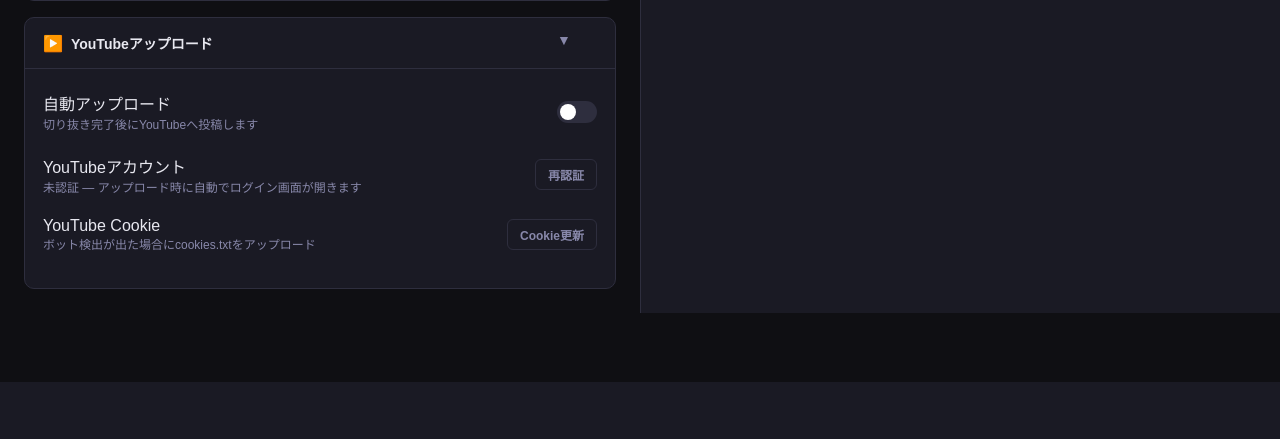
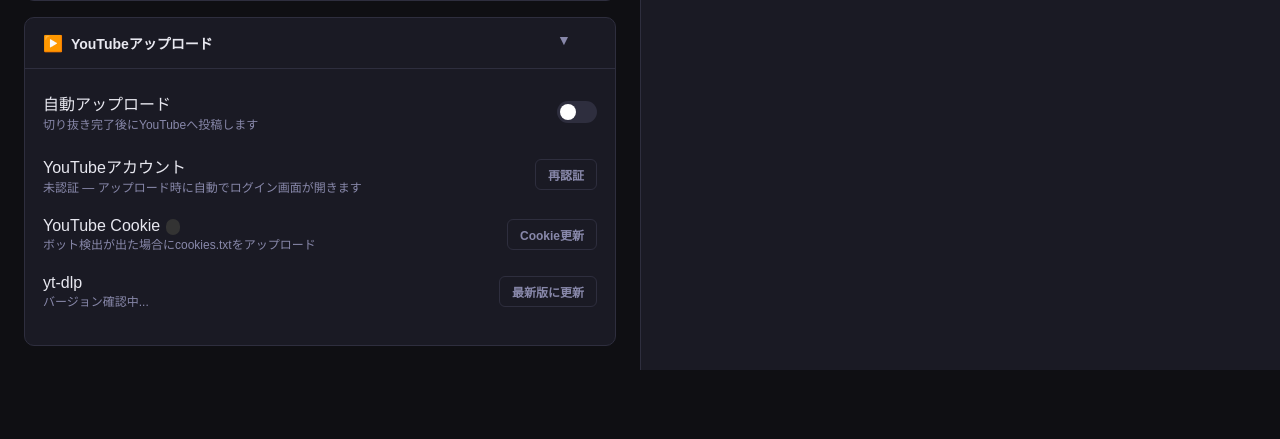
Before and after one commit to morip1119-lab/auto-youtube-kirinuki, a FastAPI app: page / in a window 1280 px wide. Shown: the part 1386-1825 px from the top of the page. Before the commit the page ends 1768 px from the top, so only its background shows below. Run offline with FastAPI, Linux system fonts and the light colour scheme; some libraries are stand-ins or nearby versions.

Commit message:
Cookie .env永続化 + WebUIからyt-dlp更新ボタン追加
Made-with: Cursor

```diff
--- a/api/server.py
+++ b/api/server.py
@@ -357,13 +357,52 @@ async def get_youtube_token_status():
 
 @app.post("/api/cookies/upload")
 async def upload_cookies(file: UploadFile = File(...)):
-    """cookies.txt をアップロードして YOUTUBE_COOKIES_FILE に保存する"""
-    cookie_path = Path(os.environ.get("YOUTUBE_COOKIES_FILE", "youtube_cookies.txt"))
+    """cookies.txt をアップロードして YOUTUBE_COOKIES_FILE に保存し .env にも書き込む"""
+    # 常に固定パスに保存（再起動後も有効）
+    cookie_path = Path("/opt/kirinuki/youtube_cookies.txt")
+    if not cookie_path.parent.exists():
+        # ローカル開発環境のフォールバック
+        cookie_path = Path("youtube_cookies.txt").resolve()
     cookie_path.parent.mkdir(parents=True, exist_ok=True)
     content = await file.read()
     cookie_path.write_bytes(content)
     os.environ["YOUTUBE_COOKIES_FILE"] = str(cookie_path)
-    return {"path": str(cookie_path), "size": len(content)}
+
+    # .env ファイルにも書き込んで再起動後も有効にする
+    env_path = Path(".env")
+    if env_path.exists():
+        text = env_path.read_text(encoding="utf-8")
+        key = "YOUTUBE_COOKIES_FILE"
+        new_line = f'{key}={cookie_path}'
+        if key in text:
+            import re
+            text = re.sub(rf'^{key}=.*$', new_line, text, flags=re.MULTILINE)
+        else:
+            text = text.rstrip() + f'\n{new_line}\n'
+        env_path.write_text(text, encoding="utf-8")
+
+    return {"path": str(cookie_path), "size": len(content), "message": "Cookie を保存しました"}
+
+
+@app.post("/api/ytdlp/update")
+async def update_ytdlp():
+    """yt-dlp を最新バージョンに更新する"""
+    import subprocess
+    try:
+        result = subprocess.run(
+            ["pip", "install", "-U", "yt-dlp"],
+            capture_output=True, text=True, timeout=120,
+        )
+        if result.returncode == 0:
+            # バージョン確認
+            ver = subprocess.run(
+                ["python", "-c", "import yt_dlp; print(yt_dlp.version.__version__)"],
+                capture_output=True, text=True,
+            )
+            return {"success": True, "version": ver.stdout.strip(), "log": result.stdout[-500:]}
+        return {"success": False, "log": result.stderr[-500:]}
+    except Exception as e:
+        return {"success": False, "log": str(e)}
 
 
 @app.get("/api/settings")
--- a/templates/index.html
+++ b/templates/index.html
@@ -694,13 +694,20 @@
         </div>
         <div class="toggle-row" style="margin-bottom:14px;">
           <div>
-            <div>YouTube Cookie</div>
+            <div>YouTube Cookie <span id="cookie-status-badge" style="font-size:11px;padding:2px 7px;border-radius:10px;background:#333;margin-left:6px;"></span></div>
             <div class="sub">ボット検出が出た場合にcookies.txtをアップロード</div>
           </div>
           <label style="display:flex;align-items:center;gap:8px;">
             <input type="file" id="cookie-file-input" accept=".txt" style="display:none" onchange="uploadCookieFile(this)">
             <button class="btn btn-outline btn-sm" onclick="document.getElementById('cookie-file-input').click()">Cookie更新</button>
           </label>
+        </div>
+        <div class="toggle-row" style="margin-bottom:14px;">
+          <div>
+            <div>yt-dlp</div>
+            <div class="sub" id="ytdlp-version-label">バージョン確認中...</div>
+          </div>
+          <button class="btn btn-outline btn-sm" id="ytdlp-update-btn" onclick="updateYtdlp()">最新版に更新</button>
         </div>
 
         <div class="upload-section" id="upload-section">
@@ -1997,7 +2004,9 @@ async function uploadCookieFile(input) {
     const res = await fetch('/api/cookies/upload', { method: 'POST', body: formData });
     const data = await res.json();
     if (res.ok) {
-      alert('Cookie を更新しました。ファイル: ' + data.path);
+      const badge = document.getElementById('cookie-status-badge');
+      if (badge) { badge.textContent = '有効'; badge.style.background = '#1a6b3a'; badge.style.color = '#6fcf97'; }
+      alert('Cookie を保存しました: ' + data.path + '\n(' + Math.round(data.size/1024) + ' KB)');
     } else {
       alert('エラー: ' + (data.detail || JSON.stringify(data)));
     }
@@ -2005,6 +2014,28 @@ async function uploadCookieFile(input) {
     alert('アップロードエラー: ' + e.message);
   }
   input.value = '';
+}
+
+async function updateYtdlp() {
+  const btn = document.getElementById('ytdlp-update-btn');
+  const label = document.getElementById('ytdlp-version-label');
+  if (btn) { btn.disabled = true; btn.textContent = '更新中...'; }
+  if (label) label.textContent = 'pip install -U yt-dlp を実行中（1〜2分かかります）...';
+  try {
+    const res = await fetch('/api/ytdlp/update', { method: 'POST' });
+    const data = await res.json();
+    if (data.success) {
+      if (label) label.textContent = '最新版: v' + data.version;
+      alert('yt-dlp を更新しました: v' + data.version);
+    } else {
+      if (label) label.textContent = '更新失敗';
+      alert('更新失敗:\n' + data.log);
+    }
+  } catch (e) {
+    alert('エラー: ' + e.message);
+  } finally {
+    if (btn) { btn.disabled = false; btn.textContent = '最新版に更新'; }
+  }
 }
 
 async function reauth() {
```
